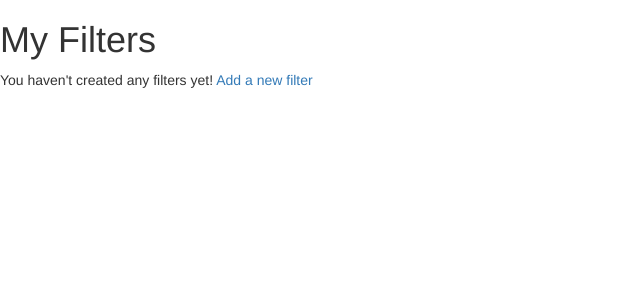
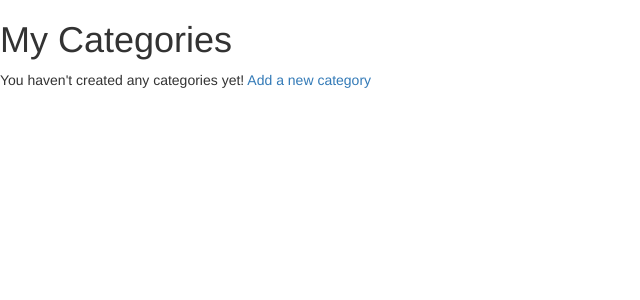
Before and after one commit to thevalerie/playtime, a Flask app: page /my_filters in a window 1280 px wide. Shown: the top 300 px of the page, without its empty margins (0-640 px from the left). Run offline with Flask 2, Linux system fonts and the light colour scheme; the visitor is signed in with stand-in values (Sample User, id 1); data that the repository does not hold is empty; some libraries are stand-ins or nearby versions.

Commit message:
Completed: - refactored Filters to Categories WIP: - applying category labels to tracks on playlist page - show/hide additional columns

```diff
--- a/db_functions.py
+++ b/db_functions.py
@@ -3,7 +3,7 @@ from flask import (Flask, request, session)
 import sys
 import requests
 import config
-from model import User, Playlist, PlaylistTrack, Track, Filter, connect_to_db, db
+from model import User, Playlist, PlaylistTrack, Track, Category, connect_to_db, db
 import api_calls as a
 import helper as h
 
@@ -59,7 +59,7 @@ def add_track_to_db(sp_track, audio_features):
     sp_track_id = sp_track['id']
     duration =  sp_track['duration_ms']
     album = sp_track['album']['name']
-    explicit = sp_track['explicit']
+    is_explicit = sp_track['explicit']
     title = sp_track['name']
     artist = ', '.join(artist['name'] for artist in sp_track['artists'])
     tempo = int(round(audio_features['tempo']))
@@ -69,7 +69,7 @@ def add_track_to_db(sp_track, audio_features):
 
     track = Track(sp_track_id=sp_track_id, title=title, artist=artist, album=album,
                   duration=duration, tempo=tempo, danceability=danceability,
-                  energy=energy, explicit=explicit, valence=valence,)
+                  energy=energy, is_explicit=is_explicit, valence=valence,)
 
     db.session.add(track)
     db.session.commit()
@@ -163,35 +163,34 @@ def get_tracks_in_playlist(playlist_id):
     return tracks_in_playlist
 
 
-def get_user_filters_db():
-    """Gets the list of filters in the database for the current user"""
+def get_user_categories_db():
+    """Gets the list of categories in the database for the current user"""
 
-    user_filters = Filter.query.filter(Filter.user_id == session['current_user']).all()
-    # db.session.query(Filter).filter(Filter.user_id == session['current_user']).all()
+    user_categories = Category.query.filter(Category.user_id == session['current_user']).all()
 
-    return user_filters
+    return user_categories
 
 
-def add_filter_to_db(filter_data):
-    """Create Filter object, add to database"""
+def add_category_to_db(category_data):
+    """Create Category object, add to database"""
 
     # what comes back from empty form field?
     # if i don't int or float a string, can i just send it to Postgres as is
 
-    if filter_data['duration_min']:
-        filter_data['duration_min'] = h.mins_secs_to_millisecs(filter_data['duration_min'])
+    if category_data['duration_min']:
+        category_data['duration_min'] = h.mins_secs_to_millisecs(category_data['duration_min'])
 
-    if filter_data['duration_max']:
-        filter_data['duration_max'] = h.mins_secs_to_millisecs(filter_data['duration_max'])
+    if category_data['duration_max']:
+        category_data['duration_max'] = h.mins_secs_to_millisecs(category_data['duration_max'])
 
-    new_filter = Filter(**filter_data)
+    new_category = Category(**category_data)
 
-    db.session.add(new_filter)
+    db.session.add(new_category)
     db.session.commit()
 
-    print "Added to DB:", new_filter
+    print "Added to DB:", new_category
 
-    return new_filter
+    return new_category
 
 
 def get_playlist_info_db(playlist_id):
--- a/server.py
+++ b/server.py
@@ -9,7 +9,7 @@ import config as c
 import api_calls as a
 import db_functions as f
 import helper as h
-from model import User, Playlist, PlaylistTrack, Track, connect_to_db, db
+from model import User, Playlist, PlaylistTrack, Track, Category, connect_to_db, db
 # from api_calls import (create_oauth, get_auth_url, get_token, get_user_profile,
 #                        get_user_playlists, get_playlist_data, get_track_data,
 #                        get_playlist_tracks)
@@ -103,9 +103,7 @@ def query_sp_for_user_playlists():
 @app.route('/add_playlists.json', methods=['POST'])
 def add_playlists_to_db():
     """Pull in playlists from Spotify and add the relevant information to the DB"""
-    # import pdb
-    # pdb.set_trace()
-    print request.json
+
     # get the playlists that the user selected in the add playlists form
     playlists_to_add = request.json
     sp_user_id = User.query.get(session['current_user']).sp_user_id
@@ -133,9 +131,14 @@ def work_on_playlist(playlist_id):
     # check Spotify to see if the user has changed the playlist since they last logged in
     playlist_tracks = h.check_sp_playlist_info(playlist)
 
+    # get the current user's filters from the db
+    user_categories = f.get_user_categories_db()
+
     return render_template('playlist.html', playlist=playlist,
                            playlist_tracks=playlist_tracks,
-                           format_time=h.millisecs_to_mins_secs)
+                           user_categories=user_categories,
+                           format_time=h.millisecs_to_mins_secs,
+                           format_explicit=h.view_is_explicit,)
 
 
 @app.route('/reorder', methods=['POST'])
@@ -144,8 +147,6 @@ def update_playlist_in_db():
 
     # playlist_id = request.form.get('playlist_id')
     new_track_order = json.loads(request.form.get('new_track_order'))
-    print new_track_order
-    print type(new_track_order)
     f.update_track_order(new_track_order)
 
     return 'Successfully updated playlist in DB'
@@ -173,32 +174,52 @@ def load_more_playlists():
 
 @app.route('/my_filters')
 def view_filters():
-    """Display current user's song filters"""
+    """Display current user's song categories"""
 
-    filters = f.get_user_filters_db()
+    categories = f.get_user_categories_db()
 
-    return render_template('user-filters.html', filters=filters)
+    return render_template('user-categories.html', categories=categories)
 
 
-@app.route('/create_filter')
-def create_new_filter():
-    """UI for user to create a new filter"""
+@app.route('/create_category')
+def create_new_category():
+    """UI for user to create a new category"""
 
-    return render_template('create_filter.html')
+    return render_template('create_category.html')
 
 
-@app.route('/create_filter', methods=['POST'])
-def add_filter_to_db():
-    """Create a new filter, add to the db"""
+@app.route('/create_category', methods=['POST'])
+def add_category_to_db():
+    """Create a new category, add to the db"""
 
-    filter_data = {key: (value if value else None) for key, value in request.form.iteritems()}
-    filter_data['user_id'] = session['current_user']
-    filter_data['explicit'] = not filter_data.get('explicit')
+    category_data = {key: (value if value else None) for key, value in request.form.iteritems()}
+    category_data['user_id'] = session['current_user']
+    category_data['exclude_explicit'] = category_data.get('exclude_explicit')
 
-    f.add_filter_to_db(filter_data)
+    f.add_category_to_db(category_data)
 
-    # redirect back to the user filters page
-    return redirect('/my_filters')
+    # redirect back to the user categories page
+    return redirect('/my_categories')
+
+
+@app.route('/check_category.json')
+def match_tracks_to_category():
+    """Finds the tracks that match the selected categoy"""
+
+    cat_info = request.json
+
+    cat_id = request.args.get('cat_id')
+    playlist_id = request.args.get('playlist_id')
+
+    track_list = f.get_tracks_in_playlist(playlist_id)
+
+    selected_cat, matching_tracks = h.apply_category(cat_id, track_list)
+
+    print matching_tracks
+
+    track_ids = [track.track_id for track in matching_tracks]
+
+    return jsonify({'matchingTracks': track_ids, 'cagegoryName': selected_cat.cat_name})
 
 
 if __name__ == "__main__":
--- a/static/js/create_filter.js
+++ b/static/js/create_category.js
@@ -1,7 +1,7 @@
 "use strict";
 
 
-function sendFilterData(evt) {
+function sendCategoryData(evt) {
     evt.preventDefault();
 
     let payload = {
@@ -10,9 +10,9 @@ function sendFilterData(evt) {
 
     console.log(payload)
 
-    $.post('/create_filter', payload, function(data) {
+    $.post('/create_category', payload, function(data) {
         console.log(data);
         });
 }
 
-$("#newFilterForm").on('submit', sendFilterData);
+$("#newCategoryForm").on('submit', sendCategoryData);
--- a/static/js/push-changes-to-spotify.js
+++ b/static/js/push-changes-to-spotify.js
@@ -1,10 +1,9 @@
 "use strict";
-
 
 function sendChanges(evt) {
 
     let payload = {
-        'playlist_id': $(this).attr('data-playlist-id')
+        'playlist_id': $(this).data('playlistId')
     };
 
     $.post('/push_to_spotify', payload, function(data) {
--- /dev/null
+++ b/templates/user-categories.html
@@ -0,0 +1,17 @@
+{% extends 'base.html' %}
+
+{% block content %}
+    <h1>My Categories</h1>
+    {% if categories %}
+        Edit category:
+        <ul>
+            {% for category in categories %}
+                <li><a href='/category/{{ category.cat_id }}'>{{ category.cat_name }}</a></li>
+            {% endfor %}
+        </ul>
+        </br>
+    {% else %}
+        You haven't created any categories yet!
+    {% endif %}
+    <a href='/create_category'>Add a new category</a>
+{% endblock %}
--- a/templates/user-filters.html
+++ /dev/null
@@ -1,17 +0,0 @@
-{% extends 'base.html' %}
-
-{% block content %}
-    <h1>My Filters</h1>
-    {% if filters %}
-        Edit filter:
-        <ul>
-            {% for filter in filters %}
-                <li><a href='/filter/{{ filter.filter_id }}'>{{ filter.filter_name }}</a></li>
-            {% endfor %}
-        </ul>
-        </br>
-    {% else %}
-        You haven't created any filters yet!
-    {% endif %}
-    <a href='/create_filter'>Add a new filter</a>
-{% endblock %}
```
Also changed, not shown: helper.py (+45 -1 lines), model.py (+10 -10 lines), static/js/show-categories.js (added, +31 -0 lines), static/js/show-hide-columns.js (added, +25 -0 lines), templates/create_category.html (renamed from templates/create_filter.html, +8 -8 lines), templates/playlist.html (+32 -11 lines).
